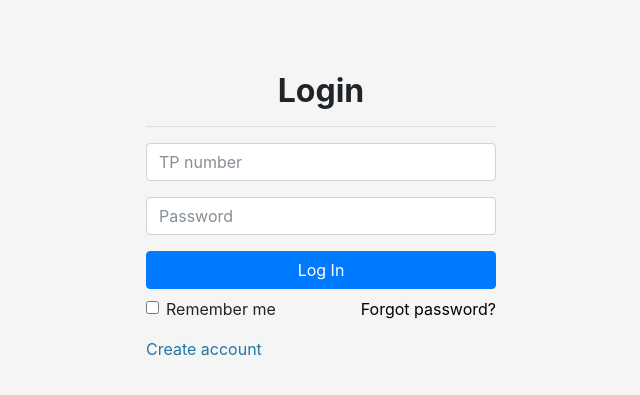
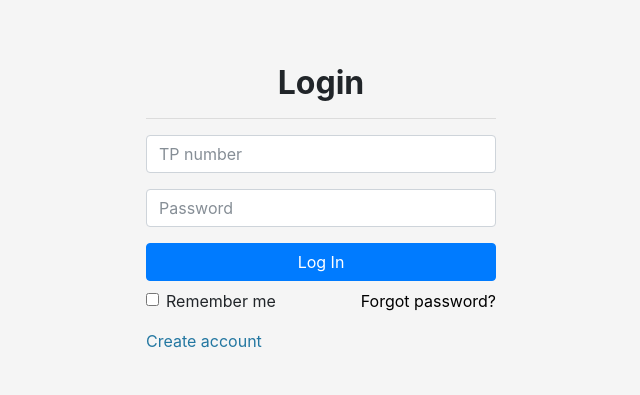
Before and after one commit to naseelemak/WOKO, a PHP site: page /login.php in a window 1280 px wide. Shown: the part 56-451 px from the top of the page, without its empty margins (319-959 px from the left). Run offline with PHP 8.4, Linux system fonts and the light colour scheme.

Commit message:
Change mt spacing for login page.

```diff
--- a/login.php
+++ b/login.php
@@ -42,7 +42,7 @@
     </nav>
 
 
-    <div class="container mt-4">
+    <div class="container mt-3">
         <br><br>
         <div class="row">
             <div class="col-md-4"></div>
```
